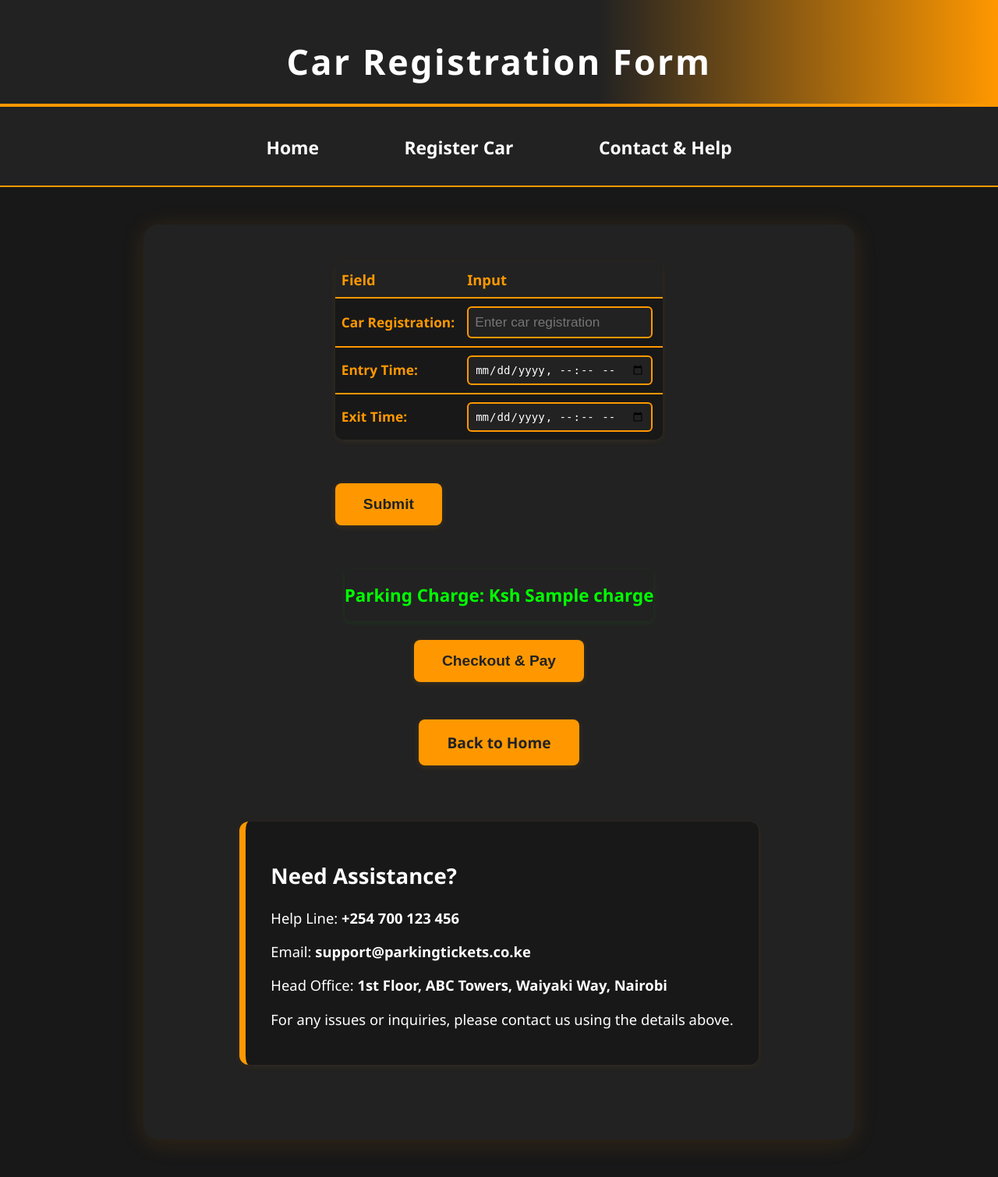
After one commit to Miiiitch77/Ticketing-System, a Django app: template ParkingTickets/templates/car_registration.html in a window 1280 px wide. The commit adds this page. Shown: the whole page at 78% size. Run offline with Django 5.2, Linux system fonts and the light colour scheme; tables that the repository leaves empty hold one stand-in row (values such as "Sample post"); the template is opened without the code that fills it: values that come from a table or form of the project are taken from there, most other values are stand-ins (such as "Sample title", 1, 10 or a date in 2020).

Commit message:
registration

```diff
--- /dev/null
+++ b/ParkingTickets/forms.py
@@ -0,0 +1,13 @@
+from django import forms
+
+class ExitForm(forms.Form):
+    registration_number = forms.CharField(label='Car Registration', max_length=20)
+
+class CheckoutForm(forms.Form):
+    payment_method = forms.ChoiceField(label='Payment Method', choices=[('mpesa', 'M-Pesa'), ('card', 'Credit Card')])
+    transaction_reference = forms.CharField(label='Transaction Reference', max_length=100)
+
+class CarRegistrationForm(forms.Form):
+    registration_number = forms.CharField(label='Car Registration', max_length=20)
+    entry_time = forms.DateTimeField(label='Entry Time', widget=forms.DateTimeInput(attrs={'type': 'datetime-local'}))
+    exit_time = forms.DateTimeField(label='Exit Time', widget=forms.DateTimeInput(attrs={'type': 'datetime-local'}))
--- a/ParkingTickets/models.py
+++ b/ParkingTickets/models.py
@@ -2,9 +2,12 @@ from django.db import models
 
 class ParkingRecord(models.Model):
     car_registration = models.CharField(max_length=20)
-    hours_parked = models.FloatField()
-    charge = models.DecimalField(max_digits=10, decimal_places=2)
+    entry_time = models.DateTimeField(null=True, blank=True)
+    exit_time = models.DateTimeField(null=True, blank=True)
+    hours_parked = models.FloatField(default=0)
+    charge = models.DecimalField(max_digits=10, decimal_places=2, default=0)
     time_created = models.DateTimeField(auto_now_add=True)
+    paid = models.BooleanField(default=False)
 
     def __str__(self):
         return f"{self.car_registration} - {self.charge} Ksh"
--- /dev/null
+++ b/ParkingTickets/templates/car_registration.html
@@ -0,0 +1,192 @@
+<!DOCTYPE html>
+<html lang="en">
+<head>
+    <meta charset="UTF-8">
+    <title>Car Registration</title>
+            <style>
+            body {
+                background-color: #181818;
+                font-family: 'Segoe UI', Arial, sans-serif;
+                color: #fff;
+                margin: 0;
+                padding: 0;
+            }
+            .header {
+                background: linear-gradient(90deg, #222 60%, #ff9800 100%);
+                color: #fff;
+                padding: 48px 0 24px 0;
+                text-align: center;
+                font-size: 2.8em;
+                font-weight: 800;
+                letter-spacing: 2.5px;
+                border-bottom: 4px solid #ff9800;
+            }
+            .navbar {
+                background: #222;
+                color: #fff;
+                padding: 1.2em 0 1em 0;
+                text-align: center;
+                font-size: 1.3em;
+                font-weight: 600;
+                border-bottom: 2px solid #ff9800;
+                margin-bottom: 32px;
+            }
+            .navbar a {
+                color: #fff;
+                margin: 0 24px;
+                text-decoration: none;
+                font-weight: 700;
+                padding: 12px 28px;
+                border-radius: 6px;
+                transition: background 0.2s, color 0.2s;
+                display: inline-block;
+                font-size: 1.1em;
+            }
+            .navbar a:hover {
+                background: #ff9800;
+                color: #222;
+            }
+            .container {
+                background: #222;
+                margin: 48px auto;
+                padding: 48px 56px;
+                border-radius: 18px;
+                box-shadow: 0 4px 32px rgba(255, 152, 0, 0.12);
+                max-width: 800px;
+                display: flex;
+                flex-direction: column;
+                align-items: center;
+            }
+            .form-table {
+                width: 100%;
+                max-width: 480px;
+                margin: 0 auto 32px auto;
+                border-collapse: collapse;
+                background: #181818;
+                box-shadow: 0 2px 8px rgba(255,152,0,0.08);
+                border-radius: 10px;
+                overflow: hidden;
+            }
+            .form-table th, .form-table td {
+                padding: 10px 8px;
+                border-bottom: 2px solid #ff9800;
+                text-align: left;
+                color: #fff;
+                vertical-align: middle;
+            }
+            .form-table th {
+                background: #222;
+                color: #ff9800;
+                font-weight: 700;
+                border-bottom: 2px solid #ff9800;
+                font-size: 1.15em;
+            }
+            .form-table tr:last-child td {
+                border-bottom: none;
+            }
+            .button {
+                background: #ff9800;
+                color: #222;
+                border: none;
+                border-radius: 8px;
+                padding: 16px 36px;
+                font-size: 1.2em;
+                font-weight: 700;
+                cursor: pointer;
+                margin: 24px 0;
+                text-decoration: none;
+                transition: background 0.2s, color 0.2s;
+                display: inline-block;
+                box-shadow: 0 2px 8px rgba(255,152,0,0.12);
+            }
+            .button:hover {
+                background: #222;
+                color: #ff9800;
+            }
+            .charge {
+                color: #00ff00;
+                font-size: 1.4em;
+                font-weight: bold;
+                margin-top: 32px;
+                background: #222;
+                padding: 18px 0;
+                border-radius: 8px;
+                box-shadow: 0 2px 8px rgba(0,255,0,0.08);
+            }
+            .help-info {
+                background: #181818;
+                border-left: 8px solid #ff9800;
+                padding: 28px 32px;
+                margin: 48px 0;
+                border-radius: 12px;
+                color: #fff;
+                font-size: 1.15em;
+                box-shadow: 0 2px 8px rgba(255,152,0,0.08);
+            }
+            label {
+                font-weight: 700;
+                color: #ff9800;
+                font-size: 1.08em;
+            }
+            input, .input-field {
+                width: 98%;
+                padding: 8px;
+                border: 2px solid #ff9800;
+                border-radius: 6px;
+                margin: 0;
+                font-size: 1.08em;
+                background: #222;
+                color: #fff;
+                box-sizing: border-box;
+            }
+            </style>
+</head>
+<body>
+    <div class="header">Car Registration Form</div>
+    <div class="navbar">
+        <a href="/">Home</a>
+        <a href="{% url 'car_registration' %}">Register Car</a>
+        <a href="{% url 'contact_help' %}">Contact & Help</a>
+    </div>
+    <div class="container">
+        <form method="post">
+            <table class="form-table">
+                <tr>
+                    <th>Field</th>
+                    <th>Input</th>
+                </tr>
+                <tr>
+                    <td>{{ form.registration_number.label_tag }}</td>
+                    <td><input type="text" name="registration_number" placeholder="Enter car registration" class="input-field" required></td>
+                </tr>
+                <tr>
+                    <td>{{ form.entry_time.label_tag }}</td>
+                    <td><input type="datetime-local" name="entry_time" class="input-field" required></td>
+                </tr>
+                <tr>
+                    <td>{{ form.exit_time.label_tag }}</td>
+                    <td><input type="datetime-local" name="exit_time" class="input-field" required></td>
+                </tr>
+            </table>
+            {% csrf_token %}
+            <button type="submit" class="button">Submit</button>
+        </form>
+        {% if charge is not None and parking_record %}
+            <div class="charge">
+                Parking Charge: <strong>Ksh {{ charge }}</strong>
+            </div>
+            <form method="get" action="{% url 'checkout' parking_record.id %}">
+                <button type="submit" class="button">Checkout & Pay</button>
+            </form>
+        {% endif %}
+        <a href="/" class="button">Back to Home</a>
+        <div class="help-info">
+            <h2>Need Assistance?</h2>
+            <p>Help Line: <strong>+254 700 123 456</strong></p>
+            <p>Email: <strong>support@parkingtickets.co.ke</strong></p>
+            <p>Head Office: <strong>1st Floor, ABC Towers, Waiyaki Way, Nairobi</strong></p>
+            <p>For any issues or inquiries, please contact us using the details above.</p>
+        </div>
+    </div>
+</body>
+</html>
--- a/ParkingTickets/urls.py
+++ b/ParkingTickets/urls.py
@@ -1,6 +1,11 @@
 from django.urls import path
+
 from . import views
 
 urlpatterns = [
     path('', views.home, name='home'),
+    path('register/', views.car_registration, name='car_registration'),
+    path('checkout/<int:record_id>/', views.checkout, name='checkout'),
+    path('exit/', views.exit_parking, name='exit_parking'),
+    path('contact/', views.contact_help, name='contact_help'),
 ]
--- a/TicketingSystem/urls.py
+++ b/TicketingSystem/urls.py
@@ -14,19 +14,10 @@ Including another URLconf
     1. Import the include() function: from django.urls import include, path
     2. Add a URL to urlpatterns:  path('blog/', include('blog.urls'))
 """
-<<<<<<< HEAD
-from django.contrib import admin
-from django.urls import path
-
-urlpatterns = [
-    path('admin/', admin.site.urls),
-=======
-
 from django.contrib import admin
 from django.urls import path, include
 
 urlpatterns = [
     path('admin/', admin.site.urls),
     path('', include('ParkingTickets.urls')),
->>>>>>> feature/ticket-entry-form
 ]
```
Also changed, not shown: ParkingTickets/templates/checkout.html (added, +40 -0 lines), ParkingTickets/templates/checkout_success.html (added, +29 -0 lines), ParkingTickets/templates/contact_help.html (added, +106 -0 lines), ParkingTickets/templates/exit_parking.html (added, +40 -0 lines), ParkingTickets/templates/home.html (+133 -33 lines), ParkingTickets/views.py (+86 -1 lines), ParkingTickets/migrations/0002_remove_parkingrecord_total_charge_and_more.py (added), ParkingTickets/migrations/0003_payment.py (added), ParkingTickets/migrations/0004_delete_payment.py (added), ParkingTickets/migrations/0005_parkingrecord_paid.py (added).
